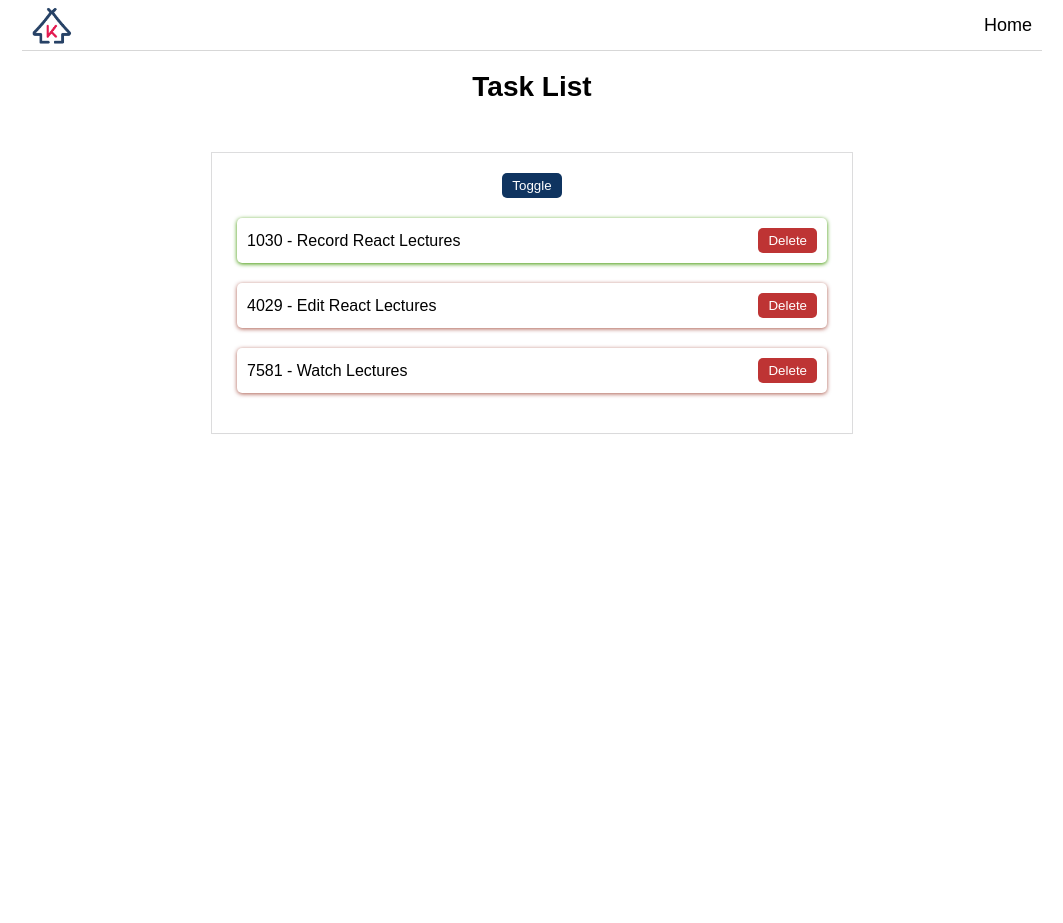
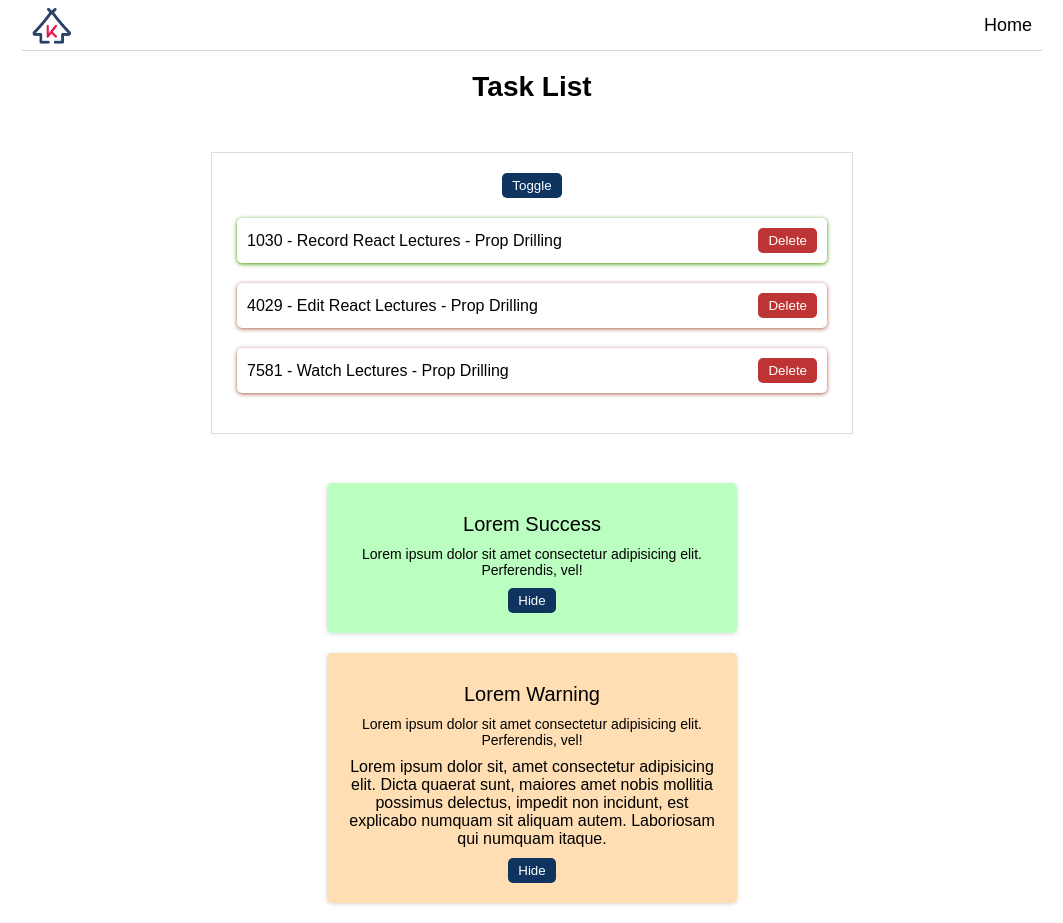
Before and after one commit to profrbazur/React, a React (Create React App) app: page / in a window 1280 px wide. Shown: the whole page, without its empty margins (108-1171 px from the left). Before the commit the page ends 800 px from the top, so only its background shows below. Built offline with nearby package versions, Linux system fonts and the light colour scheme; the HTML template or start-up script is replaced by a standard one.

Commit message:
Prop Drilling

```diff
--- a/src/App.js
+++ b/src/App.js
@@ -3,10 +3,12 @@ import { TaskList } from './components/TaskList';
 import './App.css';
 
 function App() {
+  const info = 'Prop Drilling';
+
   return (
     <div className="App">
       <Header />
-      <TaskList />
+      <TaskList info={info} />
     </div>
   );
 }
--- /dev/null
+++ b/src/components/BoxCard.js
@@ -0,0 +1,16 @@
+import { useState } from 'react';
+
+export const BoxCard = ({ result, children }) => {
+  const [show, setShow] = useState(true);
+
+  return (
+    <div className={show ? '' : 'hidden'}>
+      <div className={`box ${result}`}>
+        {children}
+        <button onClick={() => setShow(!show)} className="trigger">
+          Hide
+        </button>
+      </div>
+    </div>
+  );
+};
--- /dev/null
+++ b/src/components/TaskCard.js
@@ -0,0 +1,12 @@
+export const TaskCard = ({ task, handleDelete, info }) => {
+  return (
+    <li className={task.completed ? 'completed' : 'incomplete'}>
+      <span>
+        {task.id} - {task.name} - {info}
+      </span>
+      <button onClick={() => handleDelete(task.id)} className="delete">
+        Delete
+      </button>
+    </li>
+  );
+};
--- a/src/components/TaskList.js
+++ b/src/components/TaskList.js
@@ -1,6 +1,8 @@
 import { useState } from 'react';
+import { TaskCard } from './TaskCard';
+import { BoxCard } from './BoxCard';
 
-export const TaskList = () => {
+export const TaskList = ({ info }) => {
   const [tasks, setTasks] = useState([
     { id: 1030, name: 'Record React Lectures', completed: true },
     { id: 4029, name: 'Edit React Lectures', completed: false },
@@ -21,19 +23,35 @@ export const TaskList = () => {
         </button>
         {show &&
           tasks.map((task) => (
-            <li
+            <TaskCard
               key={task.id}
-              className={task.completed ? 'completed' : 'incomplete'}
-            >
-              <span>
-                {task.id} - {task.name}
-              </span>
-              <button onClick={() => handleDelete(task.id)} className="delete">
-                Delete
-              </button>
-            </li>
+              info={info}
+              task={task}
+              handleDelete={handleDelete}
+            />
           ))}
       </ul>
+      <BoxCard result="success">
+        <p className="title">Lorem Success</p>
+        <p className="description">
+          Lorem ipsum dolor sit amet consectetur adipisicing elit. Perferendis,
+          vel!
+        </p>
+      </BoxCard>
+
+      <BoxCard result="warning">
+        <p className="title">Lorem Warning</p>
+        <p className="description">
+          Lorem ipsum dolor sit amet consectetur adipisicing elit. Perferendis,
+          vel!
+        </p>
+        <p>
+          Lorem ipsum dolor sit, amet consectetur adipisicing elit. Dicta
+          quaerat sunt, maiores amet nobis mollitia possimus delectus, impedit
+          non incidunt, est explicabo numquam sit aliquam autem. Laboriosam qui
+          numquam itaque.
+        </p>
+      </BoxCard>
     </>
   );
 };
```
